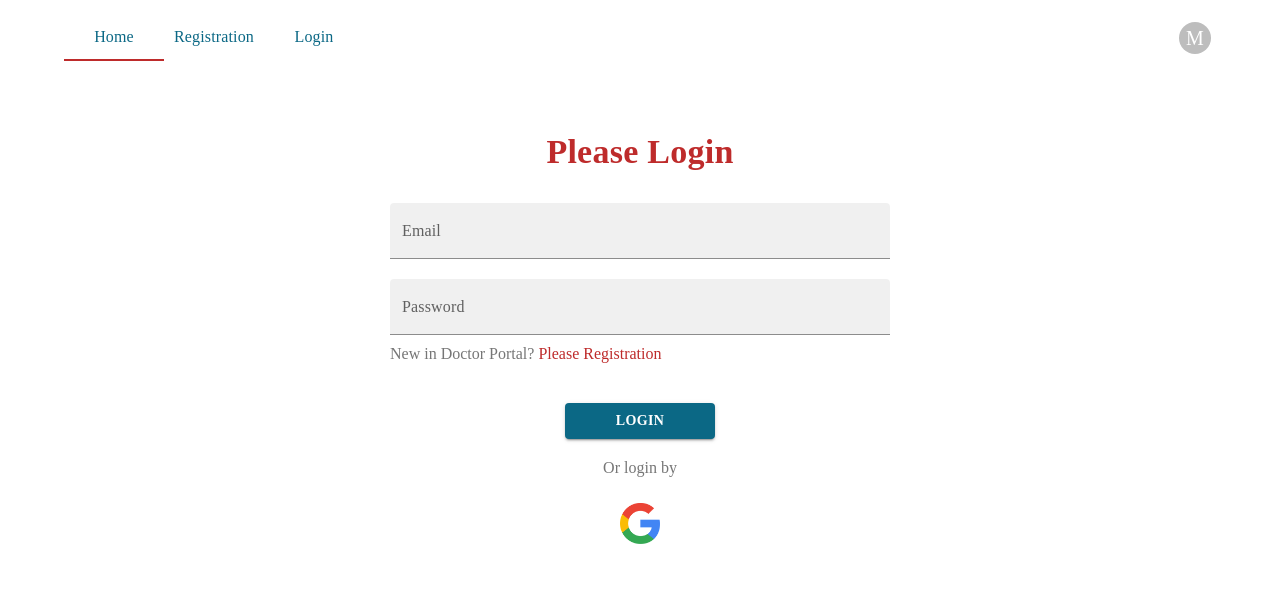
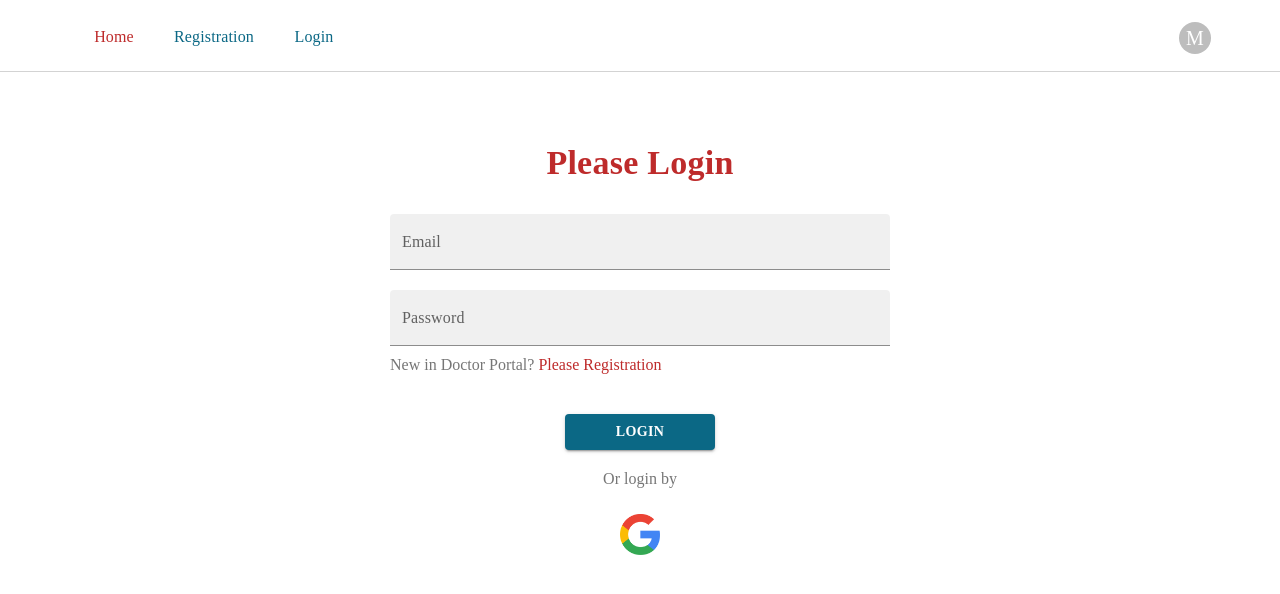
Before and after one commit to Arif870/Aqua, a React (Create React App) app: page /login in a window 1280 px wide. In both pictures the pointer is over the link "Home". Shown: the top 594 px of the page. Built offline with nearby package versions, Linux system fonts and the light colour scheme.

Commit message:
navbar redigned

```diff
--- a/src/Pages/Shared/Navigation/Navigation.css
+++ b/src/Pages/Shared/Navigation/Navigation.css
@@ -9,7 +9,7 @@
   font-family: poppins !important;
 }
 .css-1vy8li4 a:hover {
-  border-bottom: 2px solid var(--primary-color);
+  color: var(--primary-color);
 }
 .css-6hp17o-MuiList-root-MuiMenu-list li {
   color: var(--secondary-color);
--- a/src/Pages/Shared/Navigation/Navigation.js
+++ b/src/Pages/Shared/Navigation/Navigation.js
@@ -26,6 +26,9 @@ export default function Navigation() {
   };
   return (
     <React.Fragment>
+      <div
+        style={{ borderBottom: "1px solid lightgray", paddingBottom: "10px" }}
+      >
         <Container>
           <Box
             sx={{
@@ -52,6 +55,7 @@ export default function Navigation() {
             </Tooltip>
           </Box>
         </Container>
+      </div>
       <Menu
         anchorEl={anchorEl}
         open={open}
```
Lines whose indentation alone changed are shown as unchanged.
